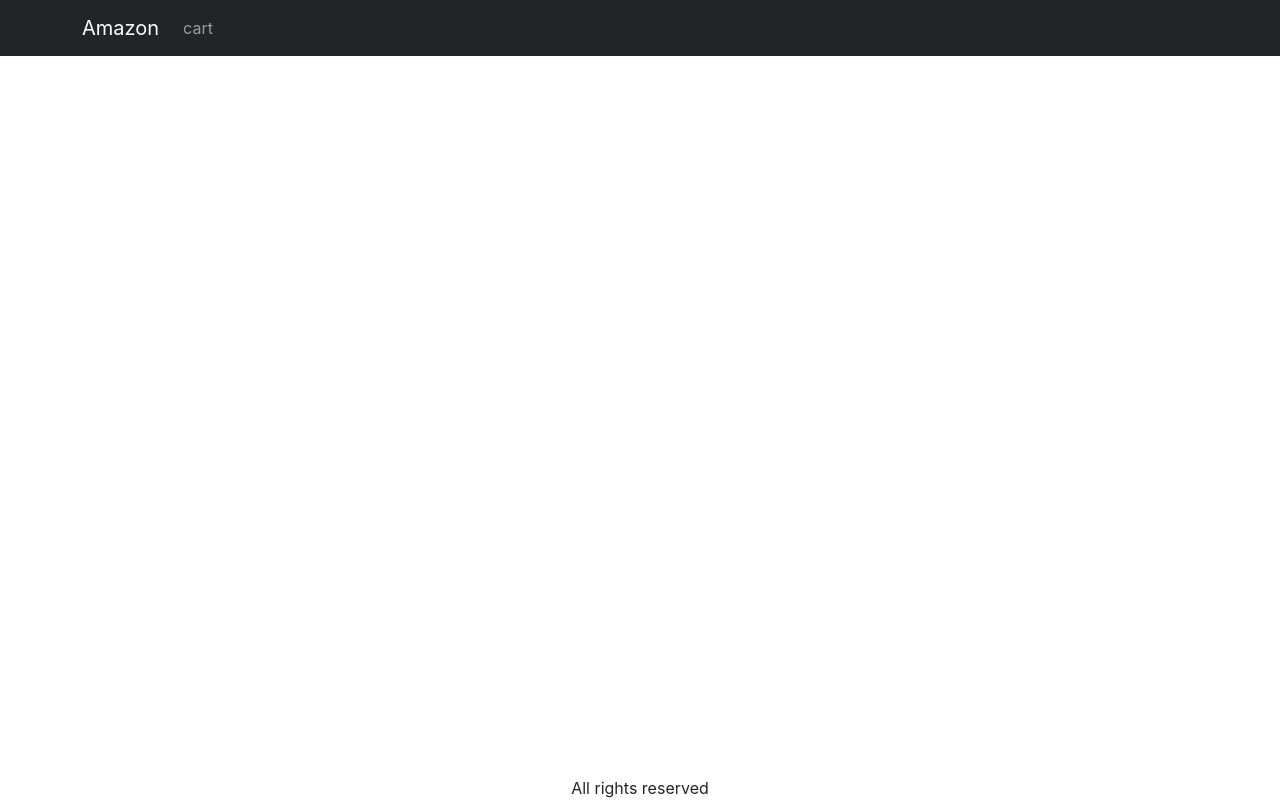
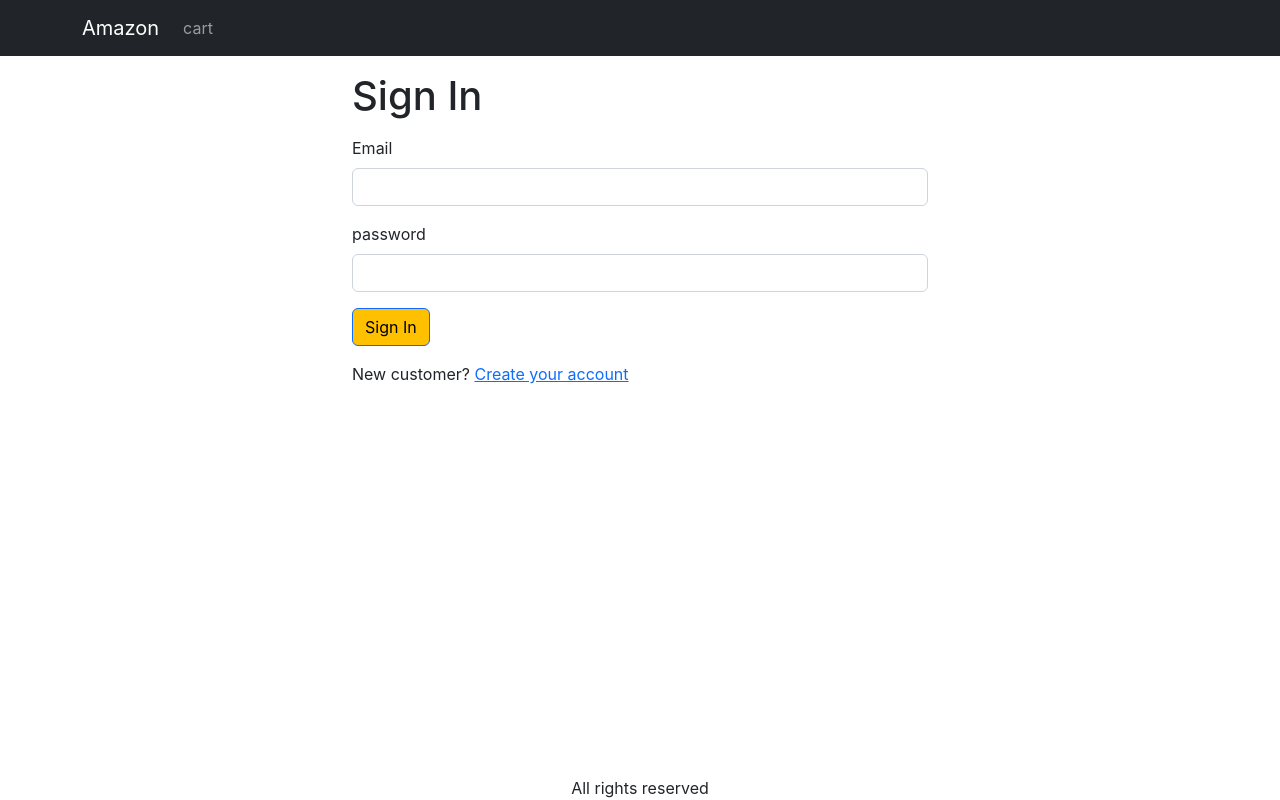
Before and after one commit to sooraj-RK/Mern-Ecommerce, a React (Create React App) app in the folder frontend/: page /signin in a window 1280 px wide. Built offline with nearby package versions, Linux system fonts and the light colour scheme.

Commit message:
sign in screen

```diff
--- a/frontend/src/App.js
+++ b/frontend/src/App.js
@@ -9,6 +9,7 @@
 import { useContext } from 'react';
 import { Store } from './Store';
 import CartScreen from './screens/CartScreen';
+import SigninScreen from './screens/SigninScreen';
 
 function App() {
   const {state} = useContext(Store);
@@ -40,6 +41,7 @@
           <Routes>
             <Route path="/product/:slug" element={<ProductScreen />} />
             <Route path="/cart" element={<CartScreen />} />
+            <Route path="/signin" element={<SigninScreen />} />
             <Route path="/" element={<HomeScreen />} />
           </Routes>
           </Container>
--- a/frontend/src/index.css
+++ b/frontend/src/index.css
@@ -44,3 +44,7 @@
 .img-thumbnail {
   height: 80px;
 }
+
+.small-container {
+  max-width: 600px;
+}
--- /dev/null
+++ b/frontend/src/screens/SigninScreen.js
@@ -0,0 +1,37 @@
+import { Link, useLocation } from 'react-router-dom';
+import Container from 'react-bootstrap/Container';
+import Form from 'react-bootstrap/Form';
+import Button from 'react-bootstrap/Button';
+import { Helmet } from 'react-helmet-async';
+
+export default function SigninScreen() {
+  const { search } = useLocation();
+  const redirectInUrl = new URLSearchParams(search).get('redirect');
+  const redirect = redirectInUrl ? redirectInUrl : '/';
+  return (
+    <Container className="small-container">
+      <Helmet>
+        <title>Sign In</title>
+      </Helmet>
+      <h1 className="my-3">Sign In</h1>
+      <Form>
+        <Form.Group className="mb-3" controId="email">
+          <Form.Label>Email</Form.Label>
+          <Form.Control type="email" required />
+        </Form.Group>
+        <Form.Group className="mb-3" controlId="password">
+          <Form.Label>password</Form.Label>
+          <Form.Control type="password" required />
+        </Form.Group>
+
+        <div className="mb-3">
+          <Button type="submit">Sign In</Button>
+        </div>
+        <div className="mb-3">
+          New customer?{' '}
+          <Link to={`/signp?redirect=${redirect}`}>Create your account</Link>
+        </div>
+      </Form>
+    </Container>
+  );
+}
```
